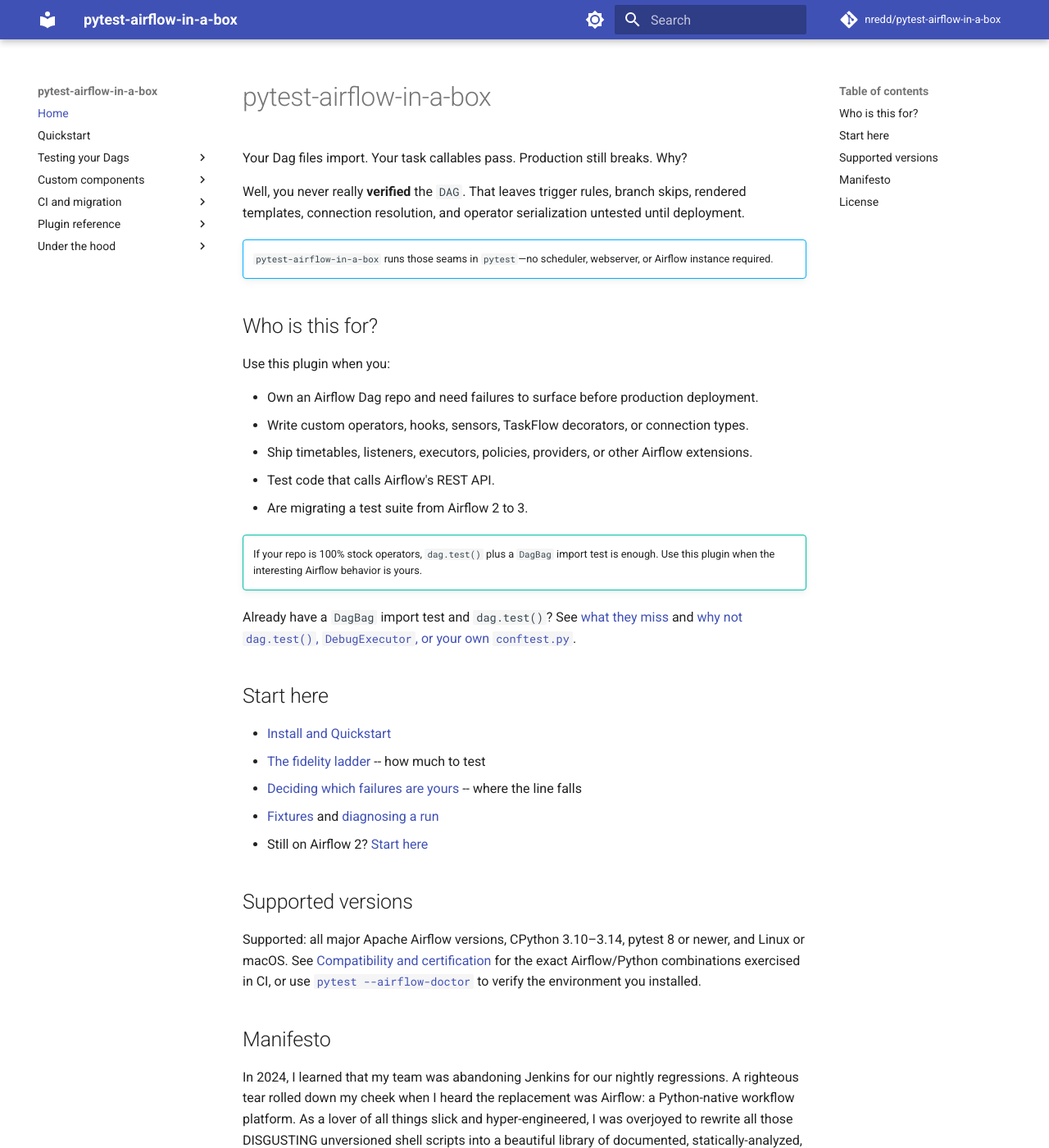
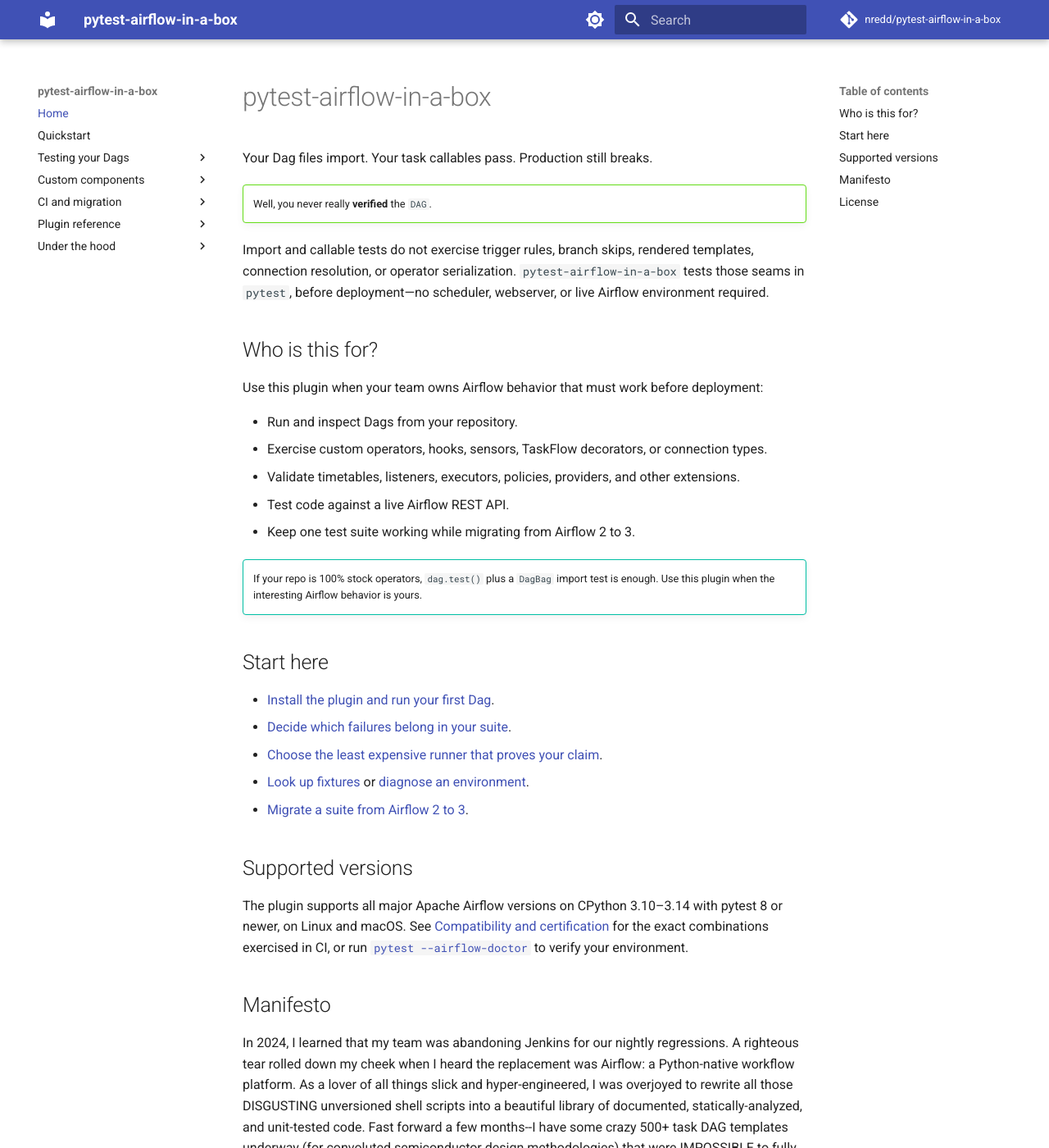
Before and after one commit to nredd/pytest-airflow-in-a-box, an MkDocs documentation site: the page built from docs/index.md, in a window 1280 px wide and 1400 px high. Shown: the whole window at 82% size. Built offline with MkDocs 1.6.1 and Material for MkDocs 9.7.7, drawn with Linux system fonts in a browser that asks for light colours; comment, search, counter and statistics services are not loaded.

Commit message:
docs: sharpen home page

```diff
--- a/docs/index.md
+++ b/docs/index.md
@@ -1,48 +1,43 @@
 # pytest-airflow-in-a-box
 
-Your Dag files import. Your task callables pass. Production still breaks. Why?
+Your Dag files import. Your task callables pass. Production still breaks.
 
-Well, you never really __verified__ the `DAG`. That leaves trigger rules, branch skips,
-rendered templates, connection resolution, and operator serialization untested until
-deployment.
+!!! question ""
+    Well, you never really __verified__ the `DAG`.
 
-
-!!! abstract ""
-    `pytest-airflow-in-a-box` runs those seams in `pytest`—no scheduler, webserver, or Airflow
-    instance required.
+Import and callable tests do not exercise trigger rules, branch skips, rendered templates,
+connection resolution, or operator serialization. `pytest-airflow-in-a-box` tests those seams
+in `pytest`, before deployment—no scheduler, webserver, or live Airflow environment required.
 
 ## Who is this for?
 
-Use this plugin when you:
+Use this plugin when your team owns Airflow behavior that must work before deployment:
 
-- Own an Airflow Dag repo and need failures to surface before production deployment.
-- Write custom operators, hooks, sensors, TaskFlow decorators, or connection types.
-- Ship timetables, listeners, executors, policies, providers, or other Airflow extensions.
-- Test code that calls Airflow's REST API.
-- Are migrating a test suite from Airflow 2 to 3.
+- Run and inspect Dags from your repository.
+- Exercise custom operators, hooks, sensors, TaskFlow decorators, or connection types.
+- Validate timetables, listeners, executors, policies, providers, and other extensions.
+- Test code against a live Airflow REST API.
+- Keep one test suite working while migrating from Airflow 2 to 3.
 
 !!! tip ""
     If your repo is 100% stock operators, `dag.test()` plus a `DagBag` import test is
     enough. Use this plugin when the interesting Airflow behavior is yours.
 
-Already have a `DagBag` import test and `dag.test()`? See
-[what they miss](guide/testing-scope.md#the-failures-worth-catching) and
-[why not `dag.test()`, `DebugExecutor`, or your own `conftest.py`](guide/testing-scope.md#why-not-dagtest).
-
 ## Start here
 
-- [Install and Quickstart](quickstart.md)
-- [The fidelity ladder](guide/ladder.md) -- how much to test
-- [Deciding which failures are yours](guide/testing-scope.md) -- where the line falls
-- [Fixtures](reference/fixtures.md) and [diagnosing a run](reference/diagnostics.md)
-- Still on Airflow 2? [Start here](guide/migration.md)
+- [Install the plugin and run your first Dag](quickstart.md).
+- [Decide which failures belong in your suite](guide/testing-scope.md).
+- [Choose the least expensive runner that proves your claim](guide/ladder.md).
+- [Look up fixtures](reference/fixtures.md) or [diagnose an environment](reference/diagnostics.md).
+- [Migrate a suite from Airflow 2 to 3](guide/migration.md).
 
 ## Supported versions
 
-Supported: all major Apache Airflow versions, CPython 3.10–3.14, pytest 8 or newer, and Linux
-or macOS. See [Compatibility and certification](internals/compat-layer.md#supported-and-certified)
-for the exact Airflow/Python combinations exercised in CI, or use
-[`pytest --airflow-doctor`](reference/diagnostics.md) to verify the environment you installed.
+The plugin supports all major Apache Airflow versions on CPython 3.10–3.14 with pytest 8 or
+newer, on Linux and macOS. See
+[Compatibility and certification](internals/compat-layer.md#supported-and-certified) for the
+exact combinations exercised in CI, or run
+[`pytest --airflow-doctor`](reference/diagnostics.md) to verify your environment.
 
 
 ## Manifesto
```
